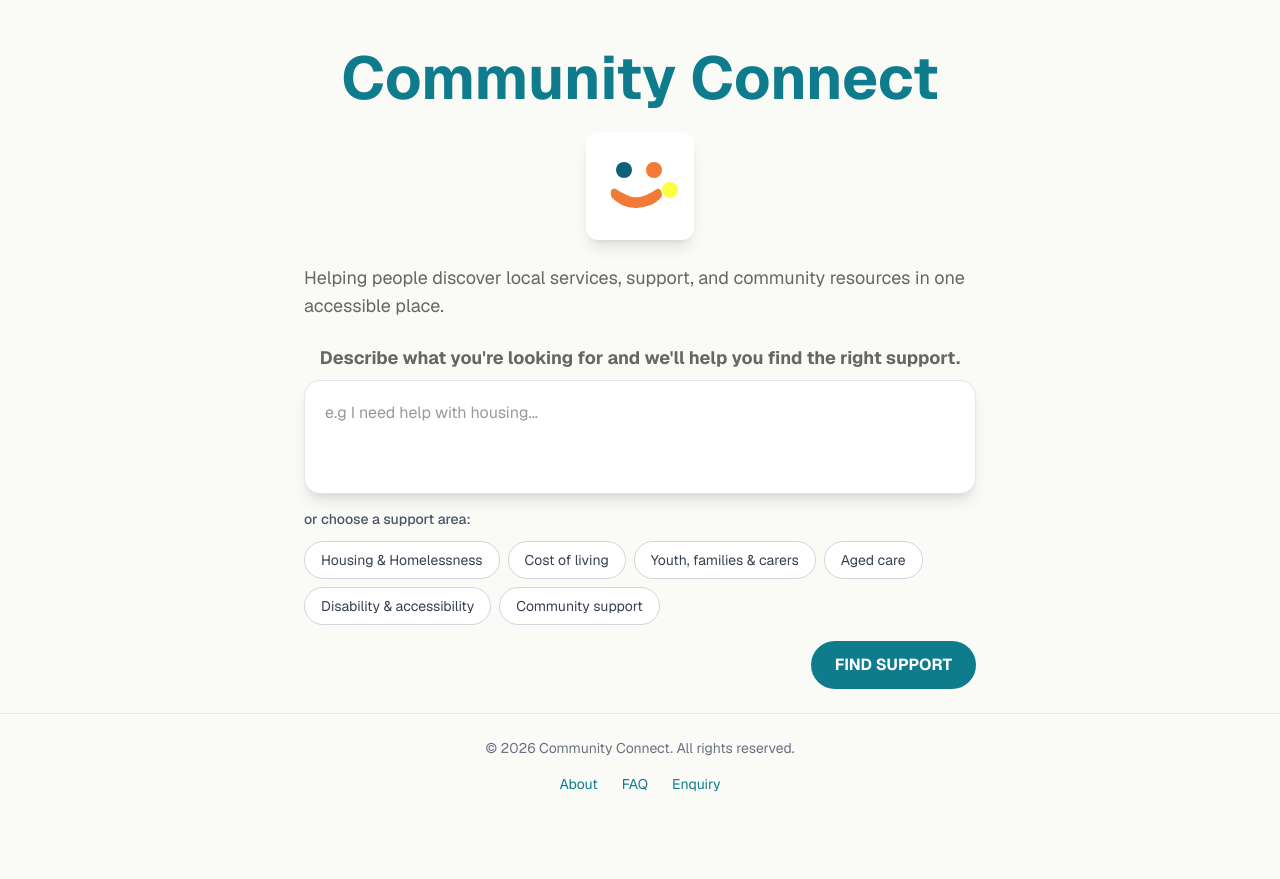
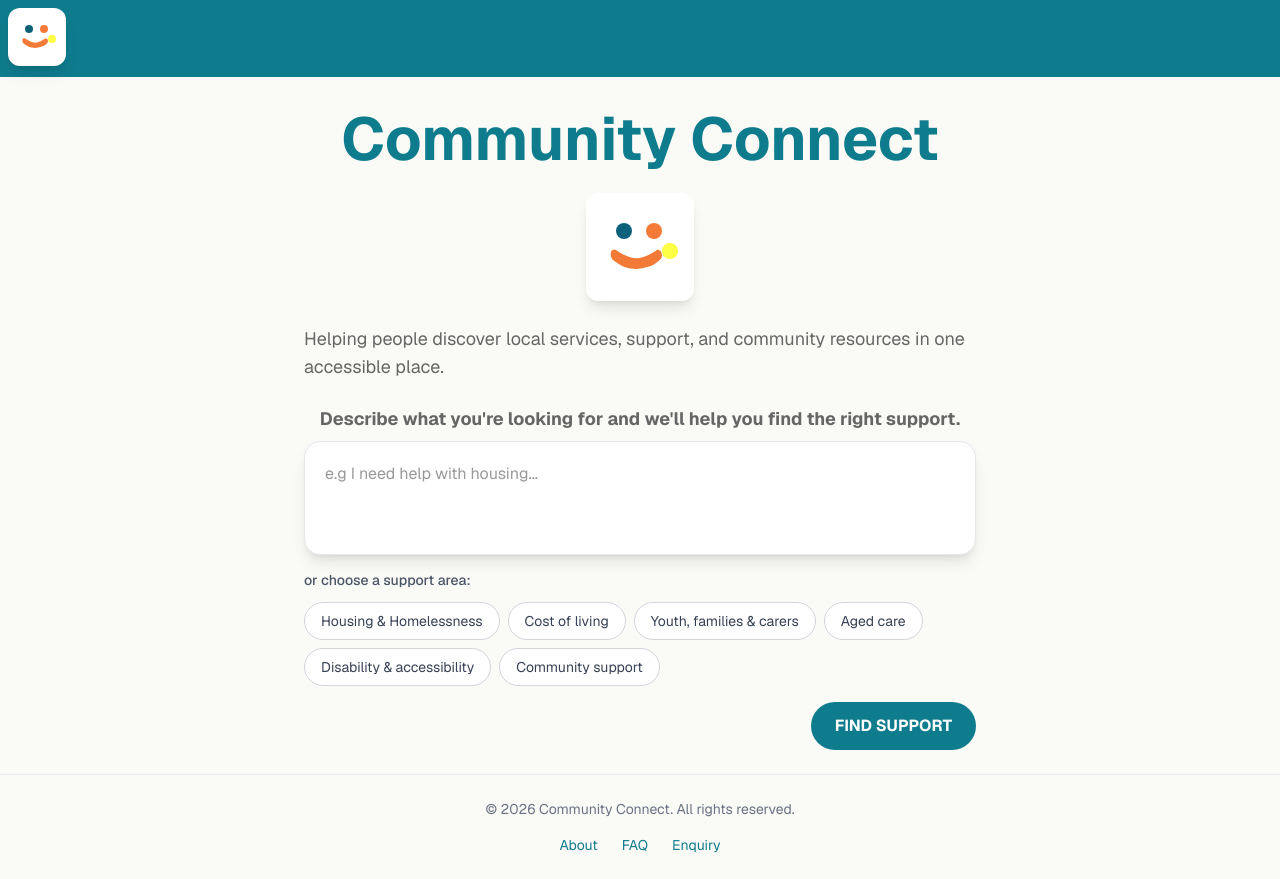
Before and after one commit to zhaqy079/Community-Connect, a Next.js app: page / in a window 1280 px wide. Before the commit the page ends 818 px from the top, so only its background shows below. Built offline with nearby package versions, Linux system fonts and the light colour scheme.

Commit message:
feat: add Navigation component and integrate into layout

```diff
--- a/app/layout.tsx
+++ b/app/layout.tsx
@@ -1,7 +1,9 @@
 import type { Metadata } from "next";
 import { Geist, Geist_Mono } from "next/font/google";
 import "./globals.css";
+
 import Footer from "@/components/Footer";
+import Navigation from "@/components/Navigation";
 
 const geistSans = Geist({
   variable: "--font-geist-sans",
@@ -25,6 +27,9 @@ export default function RootLayout({ children }: LayoutProps<"/">) {
       className={`${geistSans.variable} ${geistMono.variable} h-full antialiased`}
     >
       <body className="min-h-full flex flex-col">
+
+        <Navigation />
+
         <main className="flex-1">
           {children}
         </main>
--- a/components/Hero.tsx
+++ b/components/Hero.tsx
@@ -6,7 +6,7 @@ export default function Hero() {
   return (
     <section className="flex flex-col items-center justify-center">
 
-      <h1 className="pt-12 pb-6 font-bold text-[var(--cc-teal)] text-3xl md:text-5xl lg:text-6xl">
+      <h1 className="pt-8 pb-6 font-bold text-[var(--cc-teal)] text-3xl md:text-5xl lg:text-6xl">
         Community Connect
       </h1>
 
--- a/components/Navigation.tsx
+++ b/components/Navigation.tsx
@@ -1,7 +1,16 @@
+import Link from "next/link"
+import Image from "next/image"
+import Logo from "./ui/Logo"
+
 export default function Navigation() {
   return (
-    <nav>
-      Navigation
-    </nav>
+    <div className="bg-[var(--cc-teal)] p-2">
+      <nav className="flex">
+        <Link href="/">
+          {/* <Image src="/logo.svg" alt="Community Connect" width={60} height={60} /> */}
+          <Logo width={50} height={50} />
+        </Link>
+      </nav>
+    </div>
   )
 }
```
